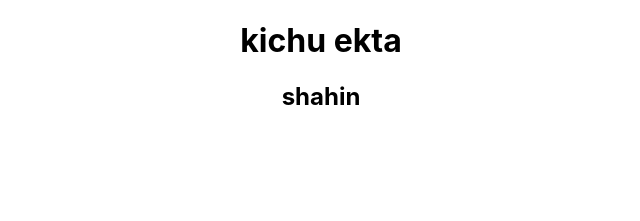
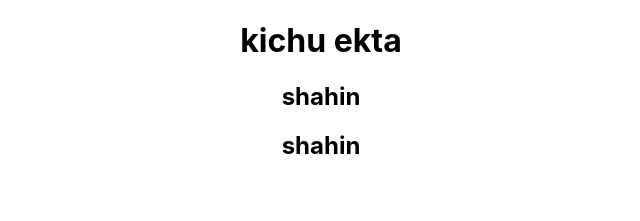
Before and after one commit to rishad190/supershop, a React (Create React App) app: page / in a window 1280 px wide. Shown: the top 221 px of the page, without its empty margins (319-959 px from the left). Built offline with nearby package versions, Linux system fonts and the light colour scheme.

Commit message:
practicing

```diff
--- a/src/App.js
+++ b/src/App.js
@@ -6,6 +6,7 @@ function App() {
     <div className="App">
       <h1>kichu ekta</h1>
       <h2>shahin</h2>
+      <h2>shahin</h2>
     </div>
   );
 }
```
